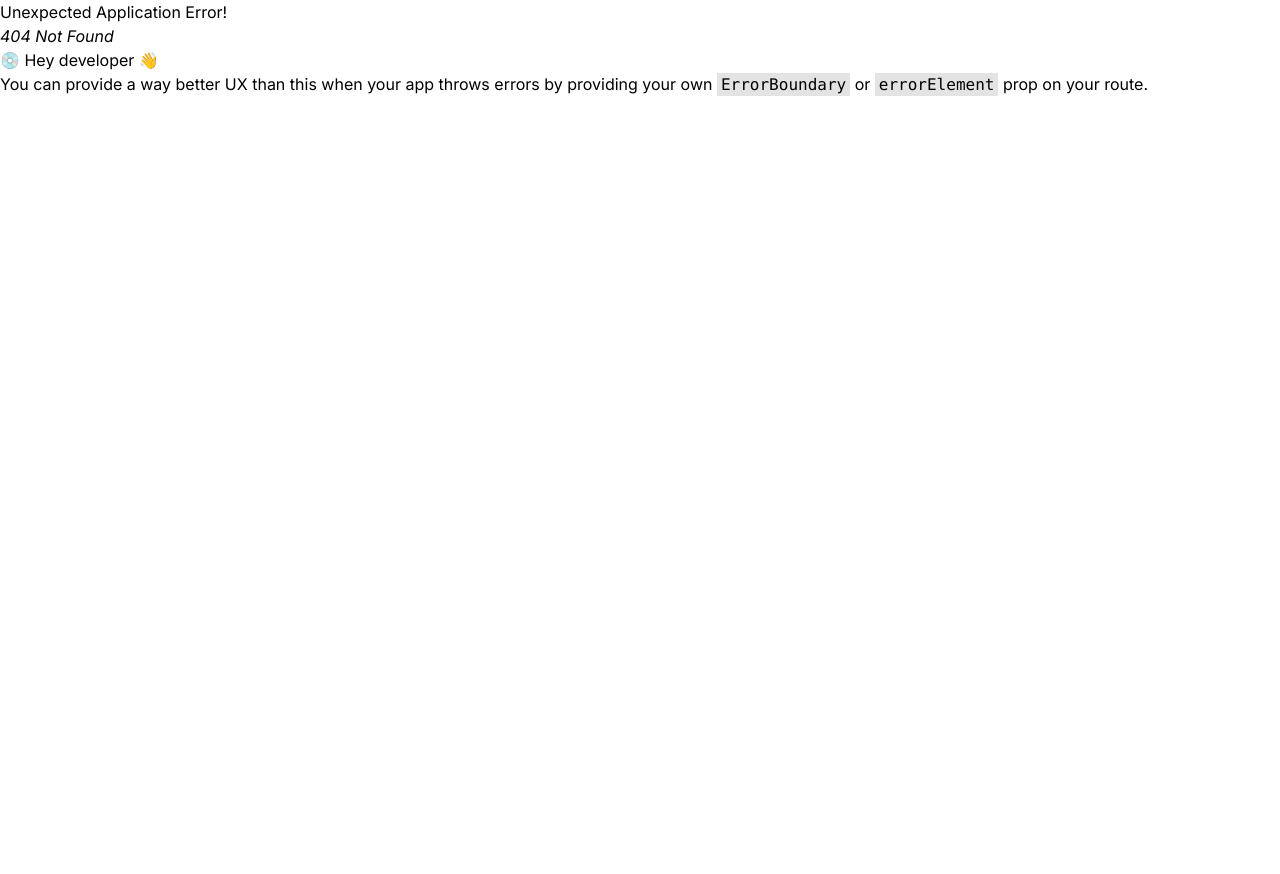
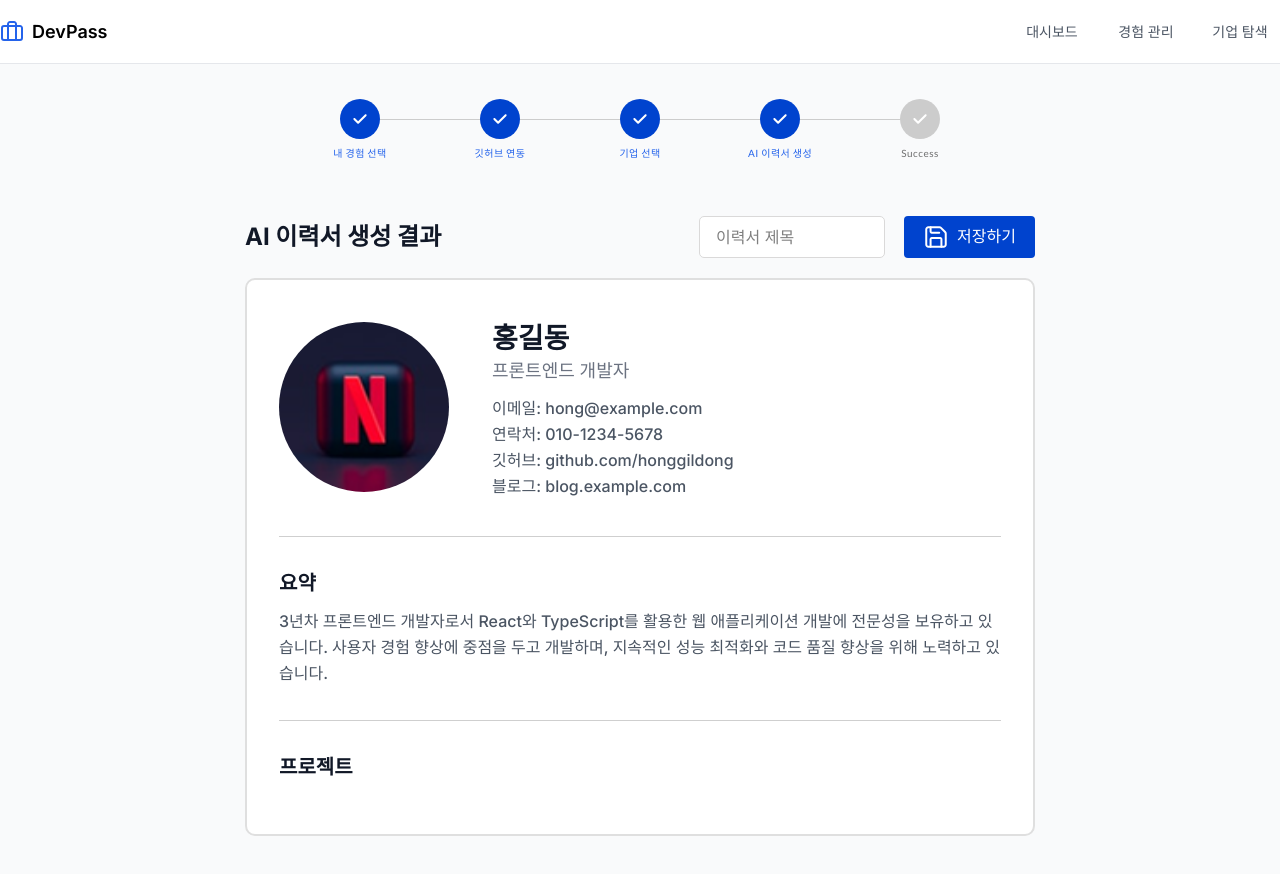
Before and after one commit to DevPass-Inc/frontend, a React (Vite) app: page /resume/create in a window 1280 px wide. Before the commit this address had no page. Shown: the top 874 px of the page. Before the commit the page ends 800 px from the top, so only its background shows below. Built offline with nearby package versions, Linux system fonts and the light colour scheme.

Commit message:
AI 이력서 생성 페이지 프로필, 요약까지 퍼블리싱

```diff
--- a/src/lib/stepper/css/styles.css
+++ b/src/lib/stepper/css/styles.css
@@ -79,3 +79,7 @@
   letter-spacing: 0.5px;
   line-height: 16px;
 }
+
+.stepper-item.completed .step-name {
+  color: #2463eb;
+}
--- /dev/null
+++ b/src/pages/Resume/ResumeCreate/ResumeCreate.tsx
@@ -0,0 +1,130 @@
+import Stepper from '../../../shared/components/Stepper';
+import saveIcon from '/images/svg/icons/save.svg';
+import sampleCompanyLogoIcon from '/images/sample/sample_company_logo.png';
+
+// Step
+const STEP = [
+  '내 경험 선택',
+  '깃허브 연동',
+  '기업 선택',
+  'AI 이력서 생성',
+  'Success',
+];
+
+function ResumeCreate() {
+  return (
+    <div className='w-main overflow-hidden'>
+      <div className='mt-8.75 mb-12.75'>
+        <div className='flex flex-col items-center'>
+          {/* Step Progress Bar */}
+          <Stepper step={STEP} currentStep={4} width={700} />
+
+          {/* AI 이력서 생성 결과 */}
+          <div className='mt-8.75 flex w-197.5 flex-col gap-5'>
+            {/* 타이틀 / 제목 입력 / 저장 버튼 */}
+            <div className='flex w-full items-center justify-between'>
+              {/* 타이틀 */}
+              <h1 className='text-2xl leading-[29.05px] font-bold text-[#111827]'>
+                AI 이력서 생성 결과
+              </h1>
+
+              {/* 제목 입력 / 저장 버튼 */}
+              <div className='flex items-center gap-4.75'>
+                <div className='h-10.5 w-46.5 rounded-[5px] border border-solid border-[#DAD9D9] bg-white'>
+                  <input
+                    type='text'
+                    className='h-full w-full px-4 font-normal outline-[#2463EB] placeholder:text-[#00000080]'
+                    placeholder='이력서 제목'
+                  />
+                </div>
+                <button
+                  type='button'
+                  className='flex h-10.5 w-32.75 cursor-pointer items-center justify-center gap-2 rounded bg-[#0043CE]'
+                >
+                  <img src={saveIcon} alt='Save' className='h-6.5 w-6.5' />
+                  <span className='leading-[19.36px] font-medium text-white'>
+                    저장하기
+                  </span>
+                </button>
+              </div>
+            </div>
+
+            {/* 이력서 생성 결과 */}
+            <div className='flex w-full flex-col rounded-[10px] border-2 border-solid border-[#DFDFDF] bg-white px-8 py-10.5'>
+              {/* 프로필 */}
+              <div className='flex items-start gap-10.75'>
+                {/* 프로필 이미지 */}
+                <div className='h-42.5 w-42.5 overflow-hidden rounded-full'>
+                  <img
+                    src={sampleCompanyLogoIcon}
+                    alt='Profile Image'
+                    className='h-full w-full object-cover'
+                  />
+                </div>
+
+                {/* 프로필 정보 */}
+                <div className='flex flex-col items-start'>
+                  <span className='text-[28px] leading-[33.89px] font-bold text-[#111827]'>
+                    홍길동
+                  </span>
+                  <span className='mt-1 text-lg leading-[21.78px] font-medium text-[#6B7280]'>
+                    프론트엔드 개발자
+                  </span>
+                  <div className='mt-3.25 flex flex-col font-medium text-[#4B5563]'>
+                    <span className='leading-6.5'>
+                      이메일: hong@example.com
+                    </span>
+                    <span className='leading-6.5'>연락처: 010-1234-5678</span>
+                    <span className='leading-6.5'>
+                      깃허브: github.com/honggildong
+                    </span>
+                    <span className='leading-6.5'>
+                      블로그: blog.example.com
+                    </span>
+                  </div>
+                </div>
+              </div>
+
+              {/* 구분선 */}
+              <hr className='mt-9.25 w-full text-[#CFCFCF]' />
+
+              {/* 요약 */}
+              <div className='mt-8.5 flex flex-col items-start gap-3.25'>
+                {/* 타이틀 */}
+                <h2 className='text-xl leading-[24.02px] font-bold text-[#111827]'>
+                  요약
+                </h2>
+
+                {/* 요약 내용 */}
+                <p className='leading-6.5 font-medium break-all text-[#4B5563]'>
+                  3년차 프론트엔드 개발자로서 React와 TypeScript를 활용한 웹
+                  애플리케이션 개발에 전문성을 보유하고 있습니다. 사용자 경험
+                  향상에 중점을 두고 개발하며, 지속적인 성능 최적화와 코드 품질
+                  향상을 위해 노력하고 있습니다.
+                </p>
+              </div>
+
+              {/* 구분선 */}
+              <hr className='mt-8.5 w-full text-[#CFCFCF]' />
+
+              {/* 프로젝트 */}
+              <div className='mt-8.5 flex flex-col items-start gap-3.25'>
+                {/* 타이틀 */}
+                <h2 className='text-xl leading-[24.02px] font-bold text-[#111827]'>
+                  프로젝트
+                </h2>
+
+                {/* 프로젝트 리스트 */}
+                <div className='flex w-full flex-col gap-3.25'>
+                  {/* // TODO : 프로젝트 리스트 컴포넌트 만들어야함 */}
+                </div>
+              </div>
+            </div>
+          </div>
+        </div>
+      </div>
+    </div>
+  );
+}
+
+export default ResumeCreate;
--- /dev/null
+++ b/src/pages/Resume/ResumeCreate/index.ts
@@ -0,0 +1 @@
+export { default } from './ResumeCreate';
--- a/src/routes.tsx
+++ b/src/routes.tsx
@@ -12,6 +12,7 @@ import CompanyMatchingDetail from './pages/CompanyMatching/CompanyMatchingDetail
 import ResumeExperience from './pages/Resume/ResumeExperience';
 import ResumeGithub from './pages/Resume/ResumeGithub';
 import ResumeCompany from './pages/Resume/ResumeCompany';
+import ResumeCreate from './pages/Resume/ResumeCreate';
 
 const router = createBrowserRouter([
   {
@@ -36,6 +37,7 @@ const router = createBrowserRouter([
           { path: 'exp', element: <ResumeExperience /> },
           { path: 'github', element: <ResumeGithub /> },
           { path: 'company', element: <ResumeCompany /> },
+          { path: 'create', element: <ResumeCreate /> },
         ],
       },
       { path: 'dashboard', element: <Dashboard /> },
```
